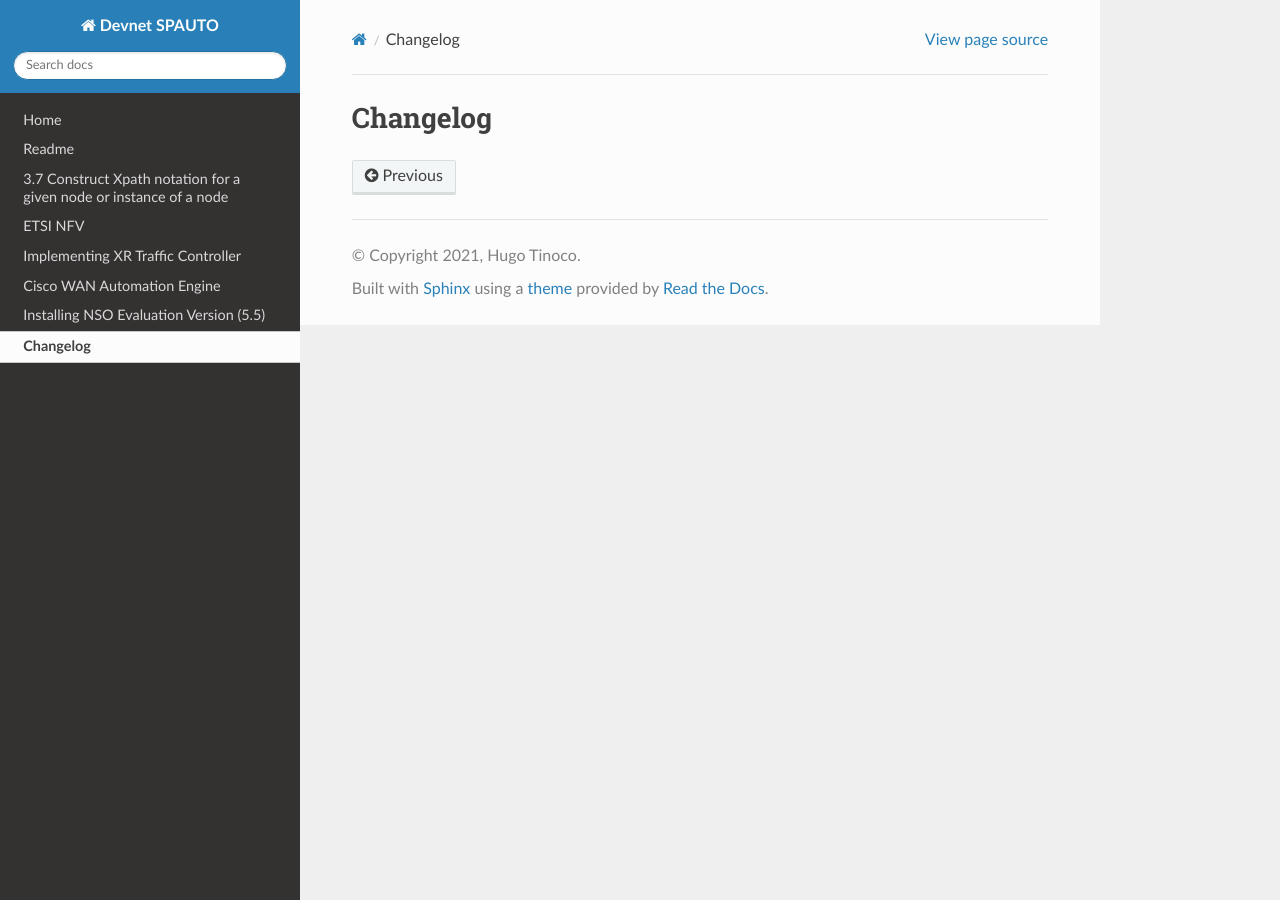
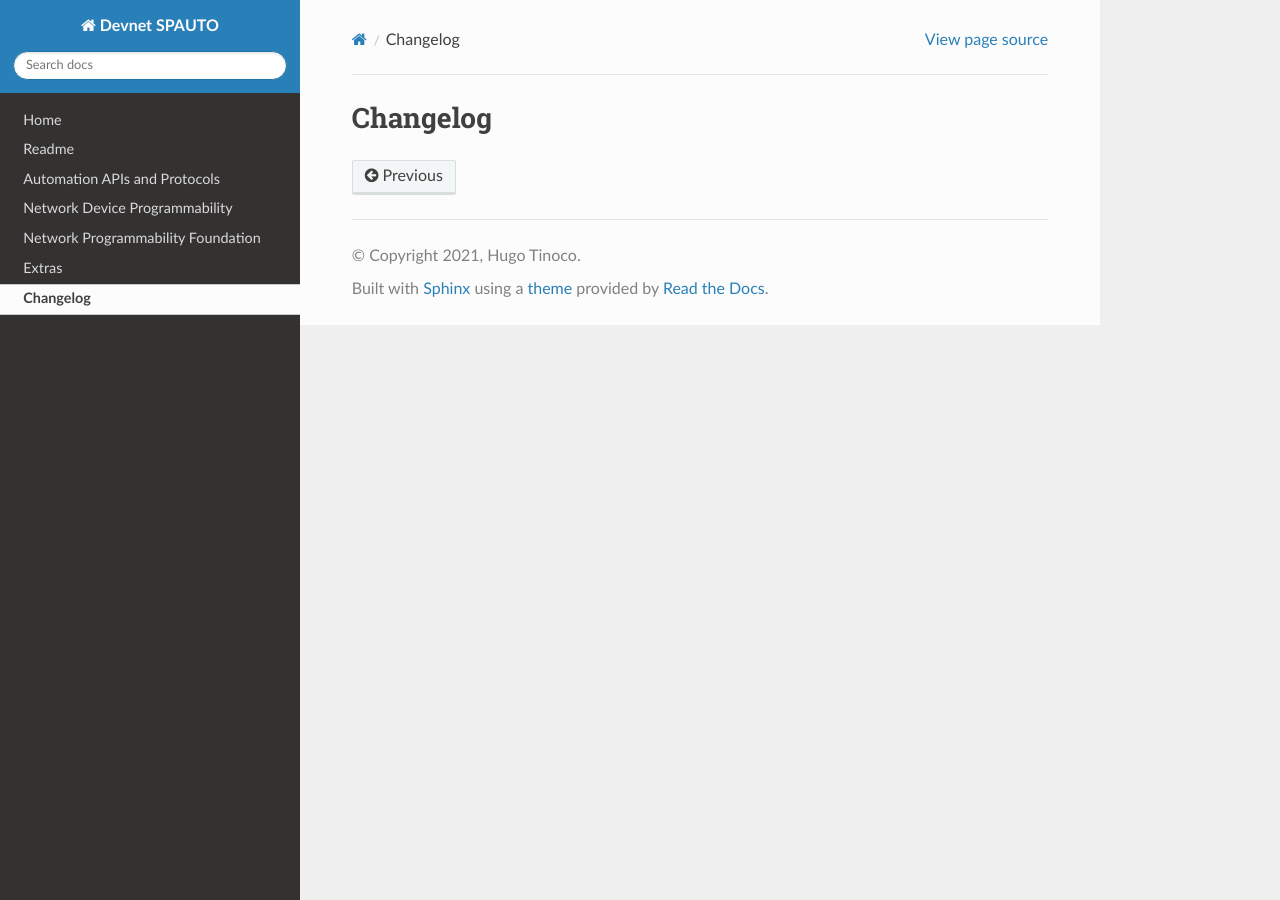
Before and after one commit to h4ndzdatm0ld/spauto_devnet, a Sphinx documentation site: the page built from docs/changelog.md, in a window 1280 px wide. Built offline with Sphinx 7.4.7 and the Read the Docs theme 2.0.0, drawn with Linux system fonts in a browser that asks for light colours; pages that are not in the unit, such as notebooks, are missing from menus.

Commit message:
docs strucutre update

```diff
--- /dev/null
+++ b/docs/SPAUTO/Automation APIs and Protocols/index.rst
@@ -0,0 +1,10 @@
+Automation APIs and Protocols
+========
+
+.. toctree::
+   :glob:
+   :maxdepth: 2
+   :titlesonly:
+   :includehidden:
+
+   *
--- a/docs/SPAUTO/Network Programmability Foundation/Deploying NSO.md
+++ b/docs/SPAUTO/Extras/Deploying NSO.md
@@ -1,4 +1,6 @@
-# Installing NSO Evaluation Version (5.5)
+# Deploying NSO (Local install)
+
+## Installing NSO Evaluation Version (v5.5)
 
 For my studies, I decided to deploy an Ubuntu VM to host an NSO instance. Keep in mind there are several ways to take advantage of NSO. Within a CI/CD pipeline, as a docker container, a full blown production server and as a local install. An evaluation version has recently been released and is free to download.
 
--- /dev/null
+++ b/docs/SPAUTO/Network Device Programmability/index.rst
@@ -0,0 +1,10 @@
+Network Device Programmability
+========
+
+.. toctree::
+   :glob:
+   :maxdepth: 2
+   :titlesonly:
+   :includehidden:
+
+   *
--- a/docs/SPAUTO/Network Programmability Foundation/4.6 Implement XR traffic controller (including topology information transfer to XTC).md
+++ b/docs/SPAUTO/Network Programmability Foundation/4.6 Implement XR Traffic Controller.md
@@ -1,4 +1,4 @@
-# Implementing XR Traffic Controller
+# 4.6 Implement XR Traffic Controller
 
 Hello! Thank you for taking the time to view my blog and (possibly) follow along! I have been spending time preparing for the DEVNET SPAUTO specialist certification and I hope to create some great content thats publically available for those trying to achieve this cert.
 I've been gathering all the lab materials and automation I've created at the following personal repository:
--- a/docs/SPAUTO/Network Programmability Foundation/4.7 Identify the uses of Cisco WAE.md
+++ b/docs/SPAUTO/Network Programmability Foundation/4.7 Identify the uses of Cisco WAE.md
@@ -1,4 +1,4 @@
-# Cisco WAN Automation Engine
+# 4.7 Identify the uses of Cisco WAE
 
 Multi vendor SDN platform for Network optimization and service delivery across enterprise and SP networks.
 
--- /dev/null
+++ b/docs/SPAUTO/Network Programmability Foundation/index.rst
@@ -0,0 +1,10 @@
+Network Programmability Foundation
+========
+
+.. toctree::
+   :glob:
+   :maxdepth: 2
+   :titlesonly:
+   :includehidden:
+
+   *
```
Also changed, not shown: README.md (+9 -0 lines), docs/SPAUTO/Extras/index.rst (added, +10 -0 lines), docs/SPAUTO/Network Device Programmability/3.7 Construct Xpath notation for a given node or instance of a node.md (+4 -0 lines), docs/SPAUTO/Network Programmability Foundation/4.1 Describe ETSI NFV.md (+1 -1 lines), docs/SPAUTO/Network Programmability Foundation/4.2 Describe NSO architecture.md (added, +1 -0 lines), docs/index.rst (+7 -3 lines).
